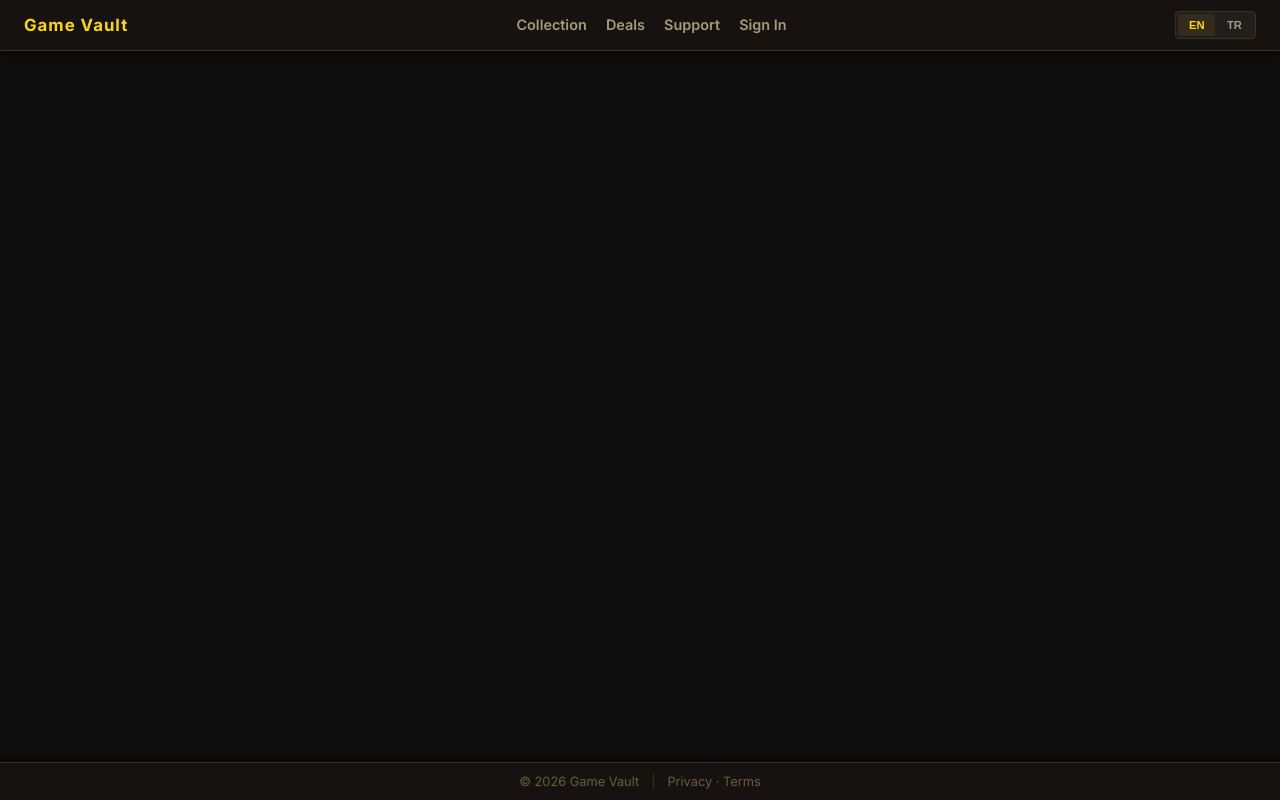
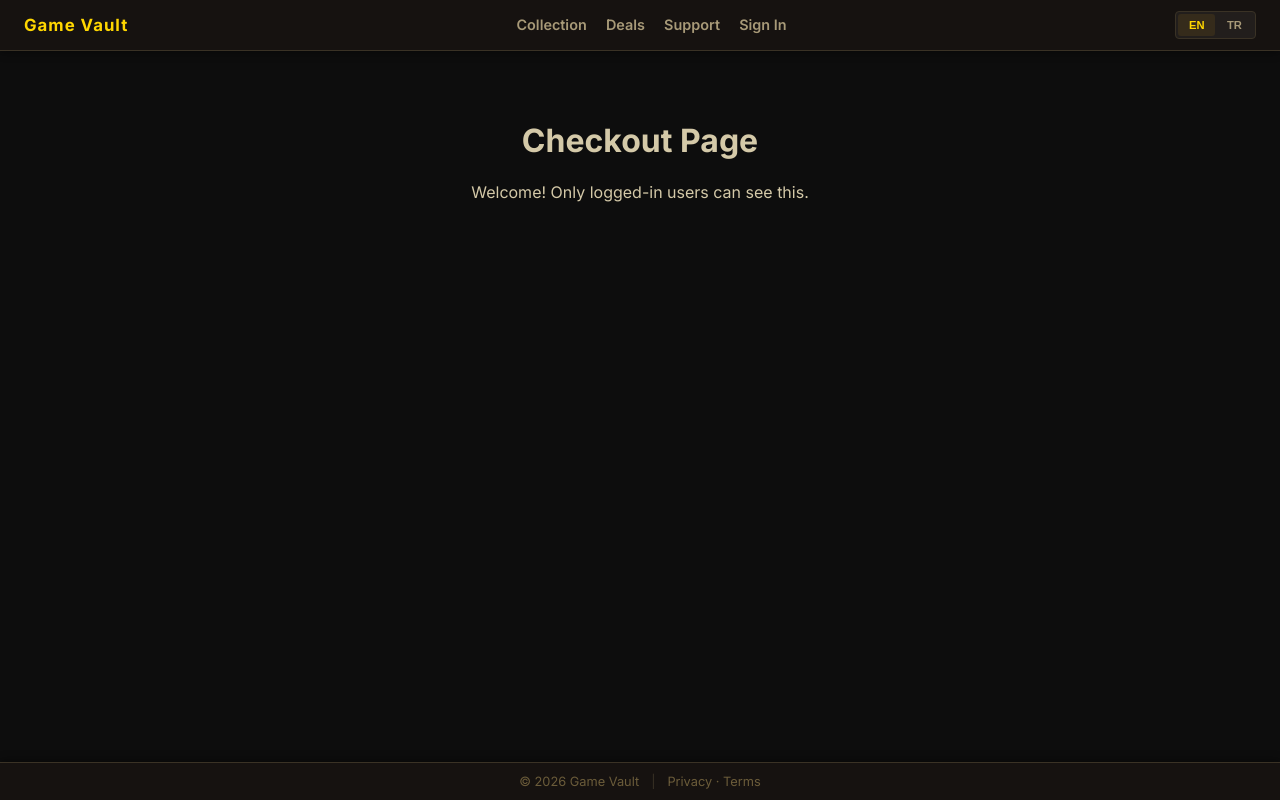
Before and after one commit to cnbldn/cs308-project-spring26, a React app in the folder frontend/: page /checkout in a window 1280 px wide. Built offline with nearby package versions, Linux system fonts and the light colour scheme; sample sign-in values are in the browser's storage; the HTML template or start-up script is replaced by a standard one.

Commit message:
PRJ-33 implement protected routes for checkout and profile

```diff
--- a/frontend/src/App.jsx
+++ b/frontend/src/App.jsx
@@ -4,6 +4,7 @@ import Header from './components/Header';
 import Footer from './components/Footer';
 import Login from './components/Login';
 import Register from './components/Register';
+import ProtectedRoute from './components/ProtectedRoute';
 
 function App() {
   return (
@@ -13,6 +14,12 @@ function App() {
         <Route path="/" element={<LandingPage />} />
         <Route path="/login" element={<Login />} />
         <Route path="/register" element={<Register />} />
+
+        {/* Protected Routes */}
+        <Route element={<ProtectedRoute />}>
+          <Route path="/checkout" element={<div style={{ padding: '100px', textAlign: 'center' }}><h1>Checkout Page</h1><p>Welcome! Only logged-in users can see this.</p></div>} />
+          <Route path="/profile" element={<div style={{ padding: '100px', textAlign: 'center' }}><h1>Profile Page</h1><p>Welcome! This is your private profile.</p></div>} />
+        </Route>
       </Routes>
       <Footer />
     </BrowserRouter>
--- /dev/null
+++ b/frontend/src/components/ProtectedRoute.tsx
@@ -0,0 +1,22 @@
+import React from 'react';
+import { Navigate, Outlet } from 'react-router-dom';
+
+interface ProtectedRouteProps {
+  children?: React.ReactNode;
+}
+
+const ProtectedRoute: React.FC<ProtectedRouteProps> = ({ children }) => {
+  // Check for the user/token in localStorage
+  const userStr = localStorage.getItem('user');
+  const user = userStr ? JSON.parse(userStr) : null;
+
+  if (!user) {
+    // If not logged in, redirect to login page
+    return <Navigate to="/login" replace />;
+  }
+
+  // If children are provided, render them; otherwise render the Outlet
+  return children ? <>{children}</> : <Outlet />;
+};
+
+export default ProtectedRoute;
```
